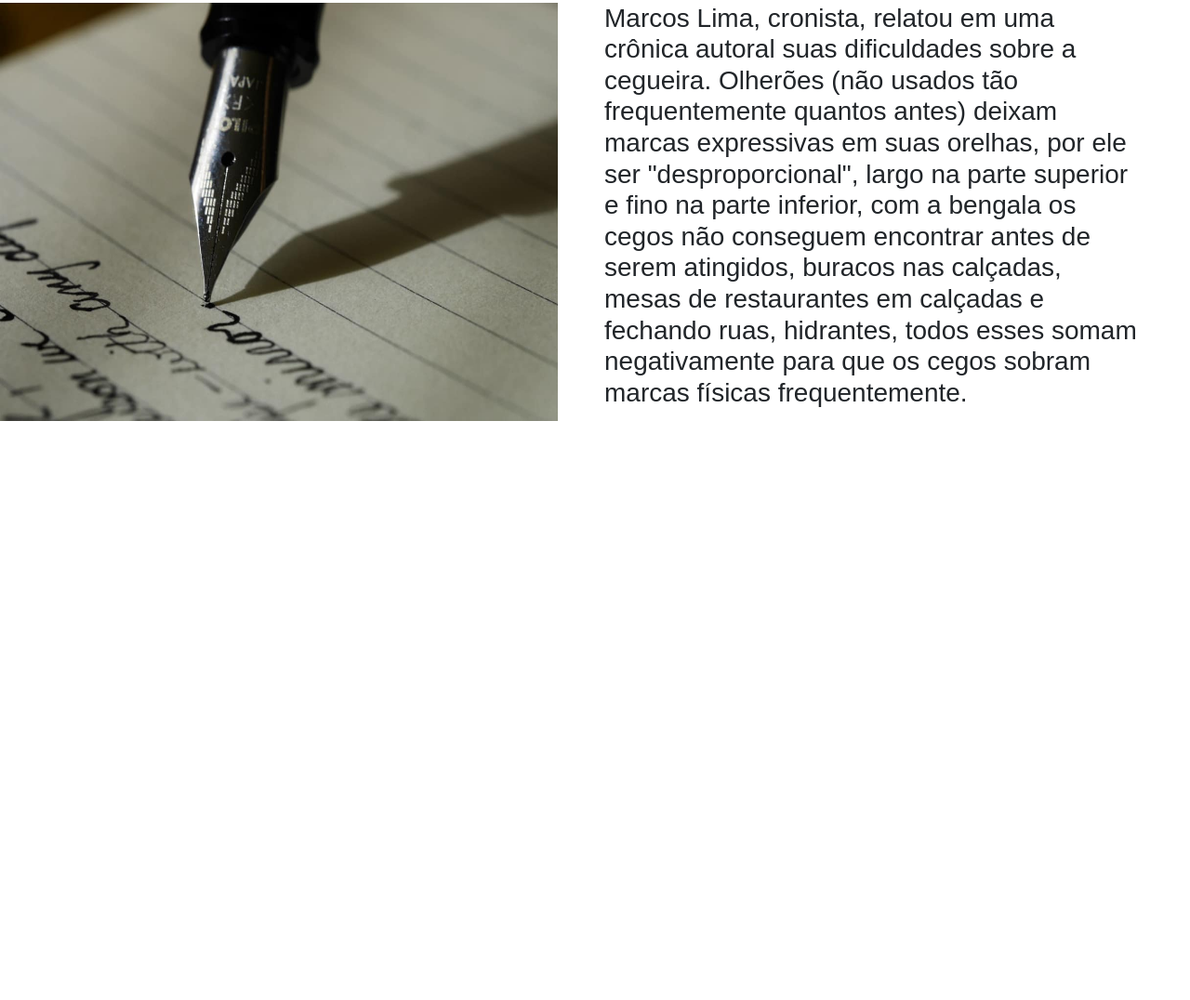
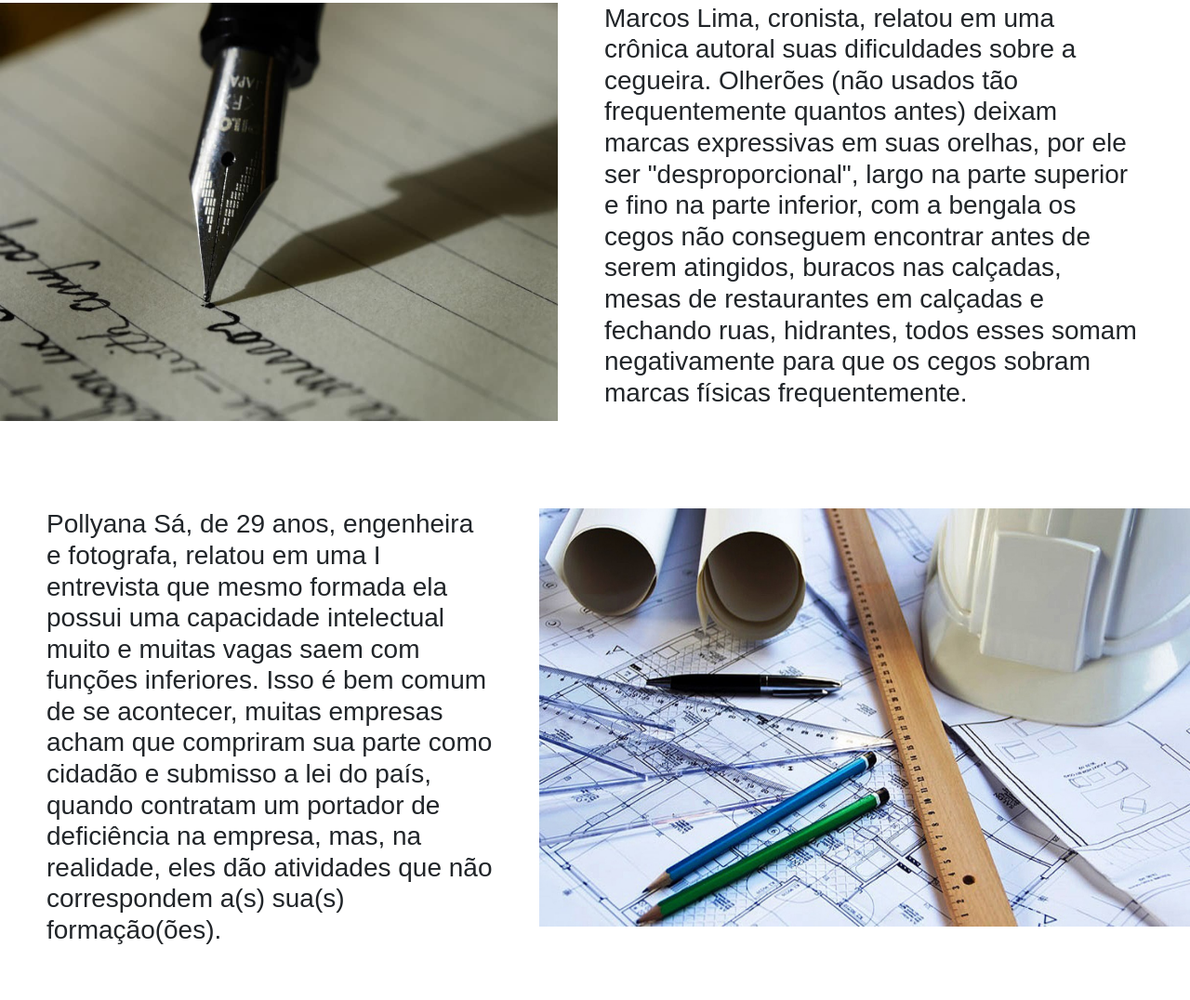
Before and after one commit to pedromagalhaes2083/projeto_integrador_social, a website built with Parcel: page relatos_def.html in a window 1280 px wide. Shown: the part 4236-5312 px from the top of the page at 93% size. Before the commit the page ends 4733 px from the top, so only its background shows below. Built offline with nearby package versions, Linux system fonts and the light colour scheme.

Commit message:
novo relato

```diff
--- a/relatos_def.html
+++ b/relatos_def.html
@@ -137,6 +137,17 @@
             </div>
         </div>
     </section>
+    <section>
+        <div class="m-auto" style="display: block;">
+            <div class=" d-flex">
+                <div class="mt-50 mb-50">
+                    <h3 class="margin-left-50 margin-right-50">Pollyana Sá, de 29 anos, engenheira e fotografa, relatou em uma I entrevista que mesmo formada ela possui uma capacidade intelectual muito e muitas vagas saem com funções inferiores. Isso é bem comum de se acontecer, muitas empresas
+                        acham que compriram sua parte como cidadão e submisso a lei do país, quando contratam um portador de deficiência na empresa, mas, na realidade, eles dão atividades que não correspondem a(s) sua(s) formação(ões).</h3>
+                </div>
+                <img src="img/fotos/fundo_engenharia.jpg" class="mt-50 mb-50" alt="" height="450" width="700">
+            </div>
+        </div>
+    </section>
 </body>
 
 </html>
```
Also changed, not shown: img/fotos/fundo_engenharia.jpg (added).
